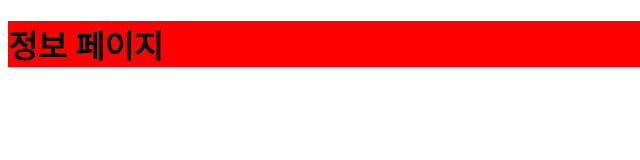
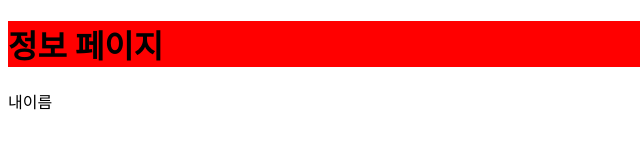
Before and after one commit to seonghoon1201/team14, a plain HTML site: page src/pages/info.html in a window 1280 px wide. Shown: the full height of the page, 0-640 px from the left. Drawn offline with Linux system fonts and the light colour scheme.

Commit message:
fix: 이름 추가

```diff
--- a/src/pages/info.html
+++ b/src/pages/info.html
@@ -12,5 +12,6 @@
   </head>
   <body>
     <h1 class="a">정보 페이지</h1>
+    <p>내이름</p>
   </body>
 </html>
```
